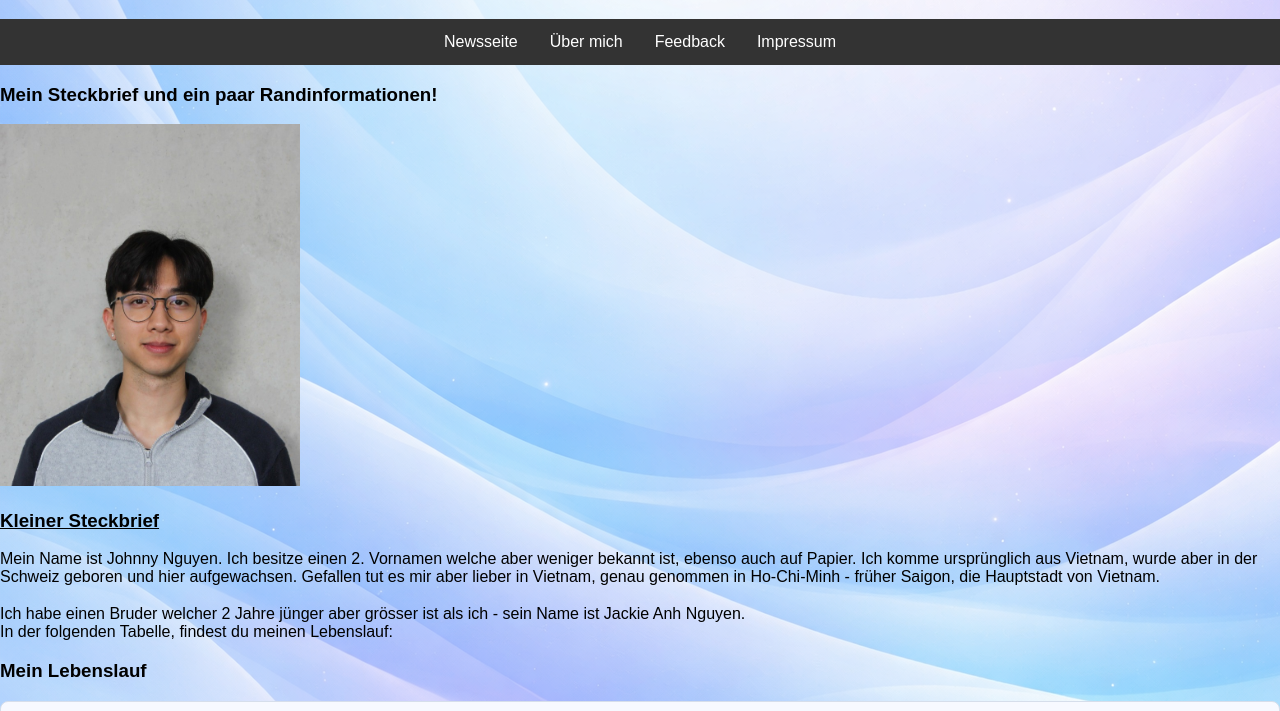
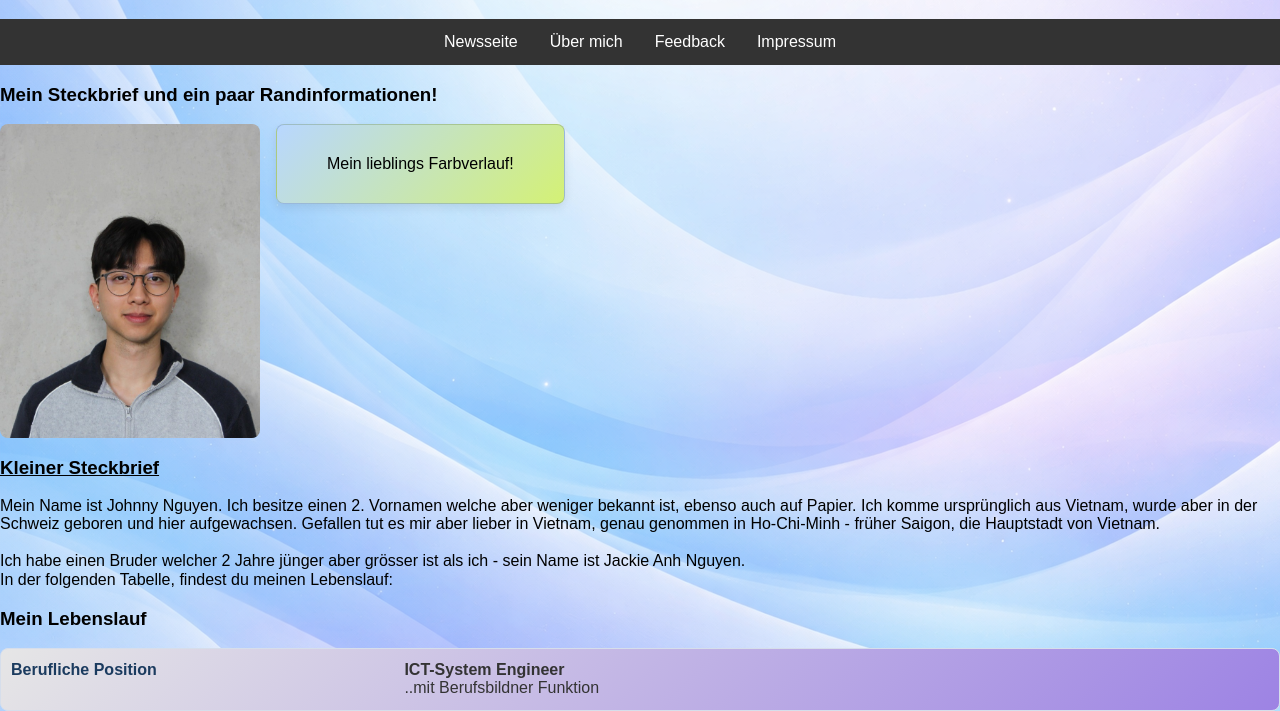
Before and after one commit to johnnynguyen25/WT_public, a plain HTML site: page Testat/html/Testat_abtme.html in a window 1280 px wide. Shown: the part 61-772 px from the top of the page. Drawn offline with Linux system fonts and the light colour scheme.

Commit message:
WT I - HO Änderungen

```diff
--- a/TESTAT/style/base.css
+++ b/TESTAT/style/base.css
@@ -8,12 +8,47 @@ h2 {
   margin: 10px;
 }
 
-body {
+.page-news {
     font-family: Arial, sans-serif;
     /* background-color: rgb(149, 149, 149); */
     background-image: url(../imgs/background_generate.png);
 }
 
+.page-impressum {
+    /* font-family: Arial, sans-serif; */
+    /* background-color: rgb(149, 149, 149); */
+    background-image: url(../imgs/background_generate.png);
+    font-style: normal;
+
+  font-family: "Oswald", sans-serif;
+  font-weight: 300;
+
+
+
+
+}
+.page-feedback {
+    font-family: Arial, sans-serif;
+    /* background-color: rgb(149, 149, 149); */
+    background-image: url(../imgs/background_generate.png);
+}
+.page-details2 {
+    font-family: Arial, sans-serif;
+    /* background-color: rgb(149, 149, 149); */
+    background-image: url(../imgs/background_generate.png);
+}
+.page-details1 {
+    font-family: Arial, sans-serif;
+    /* background-color: rgb(149, 149, 149); */
+    background-image: url(../imgs/background_generate.png);
+}
+.page-abtme {
+    font-family: Arial, sans-serif;
+    /* background-color: rgb(149, 149, 149); */
+    background-image: url(../imgs/background_generate.png);
+}
+
+
 img {
     width: 300px;
 }
--- a/TESTAT/style/components.css
+++ b/TESTAT/style/components.css
@@ -19,8 +19,13 @@ ul li a {
     padding: 12px 10px;
     border-radius: 8px;
     margin-bottom: 10px;
-    background-color: #f7f9ff;
     border: 1px solid #d6deeb;
+    /* background-color: #f7f9ff; */
+    background-image: linear-gradient(
+    135deg,
+    #e6e6e6,
+    #9d83e4
+    );
 }
 
 .cv-label {
@@ -55,3 +60,31 @@ ol li:nth-child(odd) {
 ol li:nth-child(even) {
     color: red;
 }
+
+.profile-wrapper {
+    display: flex;
+    align-items: flex-start;
+    gap: 16px;
+}
+
+.profile-img {
+    width: 260px;
+    border-radius: 8px;
+}
+
+.gradient-color {
+    padding: 30px 50px;
+    border-radius: 8px;
+    font-size: 1rem;
+    font-weight: 500;
+    color: black;
+
+    background-image: linear-gradient(
+        135deg,
+        #b8d7ff,
+        #d4f175
+    );
+
+    border: 1px solid rgba(27, 59, 95, 0.2);
+    box-shadow: 0 4px 10px rgba(0,0,0,0.08);
+}
--- a/Testat/html/Testat_abtme.html
+++ b/Testat/html/Testat_abtme.html
@@ -12,7 +12,7 @@
         <link rel="stylesheet" href="../style/responsive.css">
         <meta charset="UTF-8">
     </head>
-    <body>
+    <body class="page-abtme">
         <h1>Johnny Nguyen</h1>
             <ul>
                 <li><a href="Testat.html"tabindex="1">Newsseite</a></li>
@@ -22,7 +22,14 @@
             </ul>
         <h3>Mein Steckbrief und ein paar Randinformationen!</h3>
 
-        <img src="../imgs/my_pb.jpg" width="100px">
+        <!-- <img src="../imgs/my_pb.jpg" width="100px"> -->
+
+        <div class="profile-wrapper">
+            <img src="../imgs/my_pb.jpg" alt="Portfolio Bild" class="profile-img">
+
+            <div class="gradient-color">Mein lieblings Farbverlauf!</div>
+        </div>
+
         <h3><u>Kleiner Steckbrief</u></h3>
         <p>Mein Name ist Johnny Nguyen. Ich besitze einen 2. Vornamen welche aber weniger bekannt ist, ebenso auch auf Papier.
         Ich komme ursprünglich aus Vietnam, wurde aber in der Schweiz geboren und hier aufgewachsen. Gefallen tut es mir aber lieber in Vietnam, genau genommen in Ho-Chi-Minh - früher Saigon, die Hauptstadt von Vietnam. <br>
```
Also changed, not shown: TESTAT/html/Testat_details1.html (+1 -1 lines), TESTAT/html/Testat_details2.html (+1 -1 lines), Testat/html/Testat.html (+1 -1 lines), Testat/html/Testat_Impressum.html (+4 -2 lines), Testat/html/Testat_feedback.html (+1 -1 lines), Lektion6/style2.css (line endings or trailing spaces).
